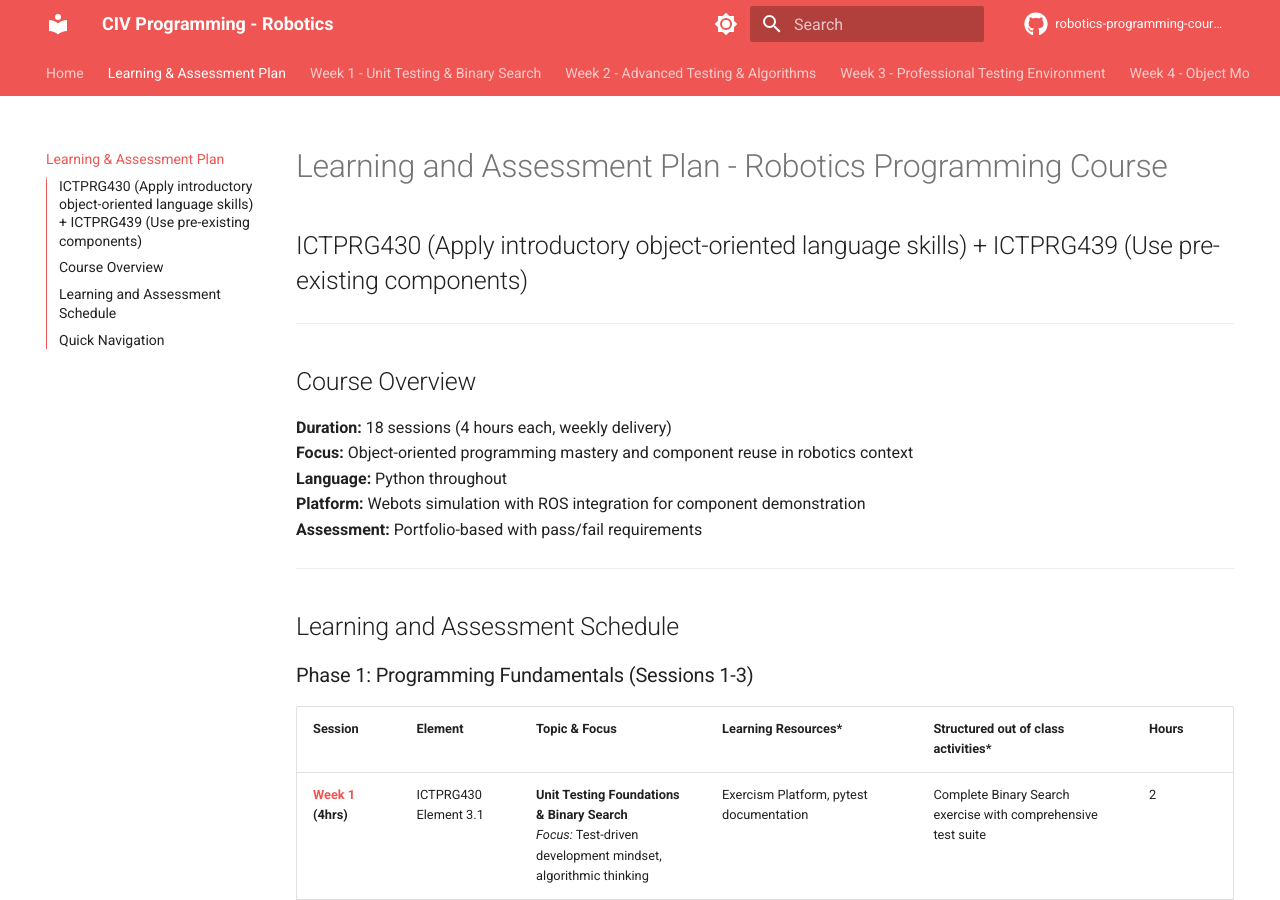
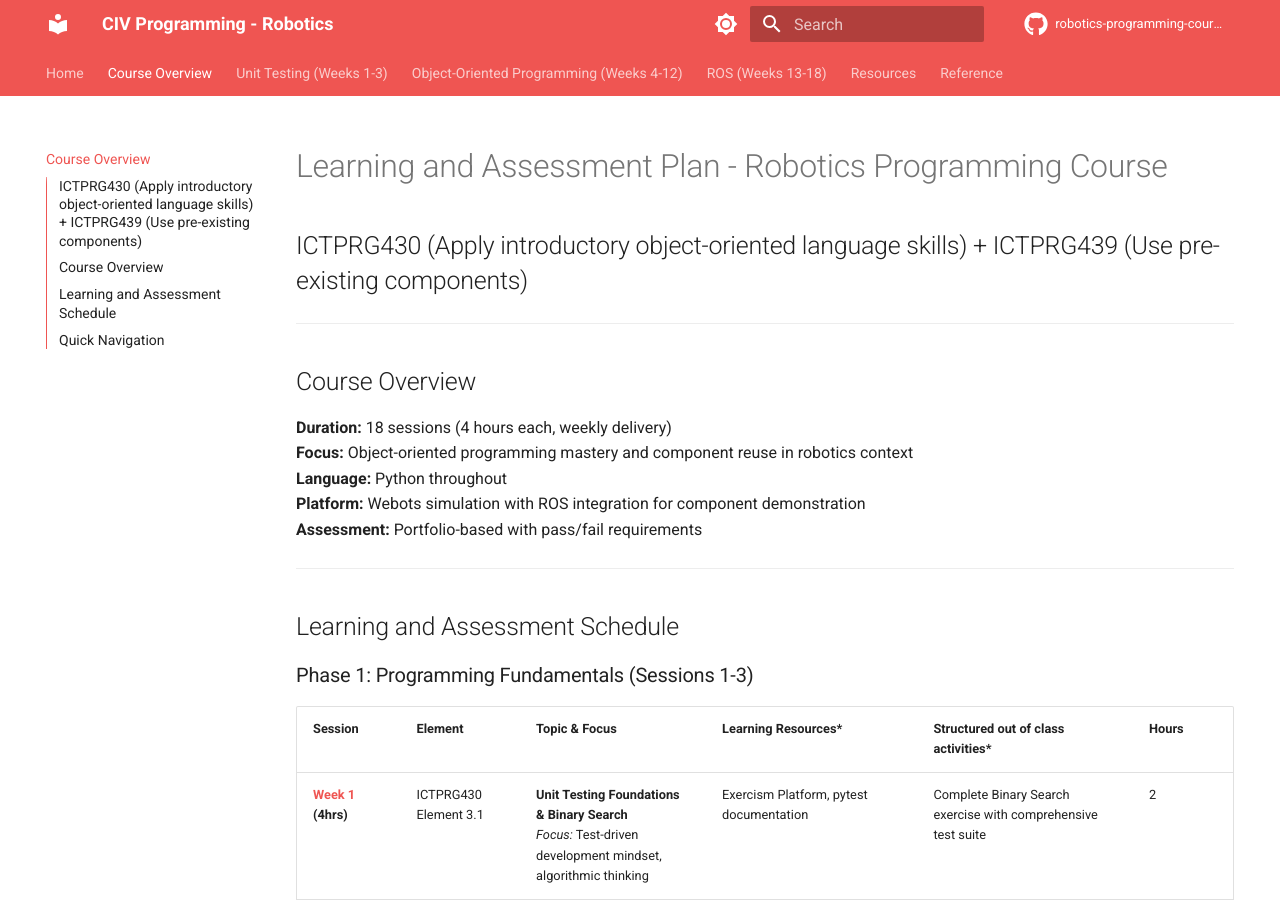
Before and after one commit to prgrobots/mkdocs-CIV-ROB, an MkDocs documentation site: the page built from docs/course-overview/revised_lap.md, in a window 1280 px wide and 900 px high. Built offline with MkDocs 1.6.1 and Material for MkDocs 9.7.7, drawn with Linux system fonts in a browser that asks for light colours; comment, search, counter and statistics services are not loaded; some of the changed lines change nothing that is shown.

Commit message:
session 7

```diff
--- a/docs/course-overview/revised_lap.md
+++ b/docs/course-overview/revised_lap.md
@@ -26,25 +26,25 @@
 
 ### Phase 2: Object-Oriented Programming Theory (Sessions 4-7)
 
-| Session      | Element               | Topic & Focus                                                                                                            | Learning Resources*                                             | Structured out of class activities*                                     | Hours |
-| ------------ | --------------------- | ------------------------------------------------------------------------------------------------------------------------ | --------------------------------------------------------------- | ----------------------------------------------------------------------- | ----- |
+| Session                                         | Element               | Topic & Focus                                                                                                            | Learning Resources*                                             | Structured out of class activities*                                     | Hours |
+| ----------------------------------------------- | --------------------- | ------------------------------------------------------------------------------------------------------------------------ | --------------------------------------------------------------- | ----------------------------------------------------------------------- | ----- |
 | **[Week 4](sessions/session-04.md)** **(4hrs)** | ICTPRG430 Element 2.1 | **Object Model & Class Fundamentals**<br/>*Focus:* Classes, objects, instantiation, instance variables/methods           | OOP programming fundamentals, class design principles           | Implement basic Robot class hierarchy with proper encapsulation         | 3     |
 | **[Week 5](sessions/session-05.md)** **(4hrs)** | ICTPRG430 Element 2.1 | **Advanced Class Features & Magic Methods**<br/>*Focus:* Properties, class methods, magic methods, operators             | Python magic methods documentation, operator overloading guides | Implement Robot class with full magic method suite and operators        | 3     |
 | **[Week 6](sessions/session-06.md)** **(4hrs)** | ICTPRG430 Element 2.1 | **Inheritance & Polymorphism Mastery**<br/>*Focus:* Class inheritance, super(), method resolution, polymorphic behaviors | Inheritance design patterns, polymorphism examples              | Design complete robot inheritance hierarchy with polymorphic interfaces | 4     |
-| **[Week 7](sessions/session-07.md)** **(4hrs)** | ICTPRG430 Element 2.2 | **File I/O & Documentation Standards**<br/>*Focus:* File operations, JSON/XML parsing, professional documentation        | Python file handling documentation, docstring conventions       | Implement configuration system with comprehensive documentation         | 3     |
+| **[Week 7](session-07.md)** **(4hrs)** | ICTPRG430 Element 2.2 | **File I/O & Documentation Standards**<br/>*Focus:* File operations, JSON/XML parsing, professional documentation        | Python file handling documentation, docstring conventions       | Implement configuration system with comprehensive documentation         | 3     |
 
 !!! warning "Portfolio 1 Assessment Point"
     **AT Task 1 - OOP Fundamentals Portfolio** (Due end of Week 7)
 
 ### Phase 3: Applied OOP Robotics (Sessions 8-12)
 
-| Session | Element | Topic & Focus | Learning Resources* | Structured out of class activities* | Hours |
-|---------|---------|---------------|-------------------|-----------------------------------|-------|
-| **[Week 8](sessions/session-08.md)** **(4hrs)** | ICTPRG430 Element 1.1 | **Felipe Lab 1 OOP Refactoring**<br/>*Focus:* Convert procedural robot movement to class-based architecture | Felipe Martins Lab 1, Webots Python API | Refactor Lab 1 using OOP principles with unit test integration | 3 |
-| **[Week 9](sessions/session-09.md)** **(4hrs)** | ICTPRG430 Element 2.1 | **Felipe Lab 2 OOP Implementation**<br/>*Focus:* Inheritance and sensor processing with line-following behavior | Felipe Martins Lab 2, sensor processing algorithms | Implement line-following robot with proper inheritance hierarchy | 4 |
-| **[Week 10](sessions/session-10.md)** **(4hrs)** | ICTPRG430 Element 2.1 | **Felipe Lab 3 OOP Navigation**<br/>*Focus:* Polymorphism and localization systems using OOP design | Felipe Martins Lab 3, localization algorithms | Create odometry-based navigation system with polymorphic interfaces | 4 |
-| **[Week 11](sessions/session-11.md)** **(4hrs)** | ICTPRG430 Element 3.1 | **Felipe Lab 4 OOP Control Systems**<br/>*Focus:* Advanced algorithms and testing in object-oriented framework | Felipe Martins Lab 4, PID control theory | Implement PID controller system with comprehensive testing | 3 |
-| **[Week 12](sessions/session-12.md)** **(4hrs)** | ICTPRG430 Element 4.1-4.2 | **Felipe Lab 5 OOP Mission Integration**<br/>*Focus:* Complete system integration and user acceptance | Felipe Martins Lab 5, behavior coordination | Complete mission-based robot system with full documentation | 4 |
+| Session                                          | Element                   | Topic & Focus                                                                                                   | Learning Resources*                                | Structured out of class activities*                                 | Hours |
+| ------------------------------------------------ | ------------------------- | --------------------------------------------------------------------------------------------------------------- | -------------------------------------------------- | ------------------------------------------------------------------- | ----- |
+| **[Week 8](sessions/session-08.md)** **(4hrs)**  | ICTPRG430 Element 1.1     | **Felipe Lab 1 OOP Refactoring**<br/>*Focus:* Convert procedural robot movement to class-based architecture     | Felipe Martins Lab 1, Webots Python API            | Refactor Lab 1 using OOP principles with unit test integration      | 3     |
+| **[Week 9](sessions/session-09.md)** **(4hrs)**  | ICTPRG430 Element 2.1     | **Felipe Lab 2 OOP Implementation**<br/>*Focus:* Inheritance and sensor processing with line-following behavior | Felipe Martins Lab 2, sensor processing algorithms | Implement line-following robot with proper inheritance hierarchy    | 4     |
+| **[Week 10](sessions/session-10.md)** **(4hrs)** | ICTPRG430 Element 2.1     | **Felipe Lab 3 OOP Navigation**<br/>*Focus:* Polymorphism and localization systems using OOP design             | Felipe Martins Lab 3, localization algorithms      | Create odometry-based navigation system with polymorphic interfaces | 4     |
+| **[Week 11](sessions/session-11.md)** **(4hrs)** | ICTPRG430 Element 3.1     | **Felipe Lab 4 OOP Control Systems**<br/>*Focus:* Advanced algorithms and testing in object-oriented framework  | Felipe Martins Lab 4, PID control theory           | Implement PID controller system with comprehensive testing          | 3     |
+| **[Week 12](sessions/session-12.md)** **(4hrs)** | ICTPRG430 Element 4.1-4.2 | **Felipe Lab 5 OOP Mission Integration**<br/>*Focus:* Complete system integration and user acceptance           | Felipe Martins Lab 5, behavior coordination        | Complete mission-based robot system with full documentation         | 4     |
 
 !!! warning "Portfolio 1 Assessment Point"
     **AT Task 2-5 - Applied OOP Robotics Portfolio** (Due progressively through Weeks 8-12)
--- a/mkdocs.yml
+++ b/mkdocs.yml
@@ -121,93 +121,41 @@
       custom_checkbox: true
   - pymdownx.tilde
 
-# Navigation structure
+# Navigation structure - Simplified and clean
 nav:
   - Home: index.md
-  - Learning & Assessment Plan: course-overview/revised_lap.md
-  - Week 1 - Unit Testing & Binary Search:
-    - Session 1: sessions/session-01.md
-    - Resources: downloads.md
-    - Assessment: assessment.md
-  - Week 2 - Advanced Testing & Algorithms:
-    - Session 2: sessions/session-02.md
-    - Resources: downloads.md
-    - Assessment: assessment.md
-  - Week 3 - Professional Testing Environment:
-    - Session 3: sessions/session-03.md
-    - Resources: downloads.md
-    - Assessment: assessment.md
-  - Week 4 - Object Model & Class Fundamentals:
-    - Session 4: sessions/session-04.md
-    - Theory Session: 'sessions/session-04/#1-why-object-oriented-programming-for-robotics'
-    - Hands-on Exercise: 'sessions/session-04/#hands-on-exercise-mock-ir-sensor-class'
-    - Live Demonstration: 'sessions/session-04/#live-demonstration-lidar-implementation-across-programming-paradigms'
-    - Extension Activity: 'sessions/session-04/#extension-activity-advanced-lidar-data-filtering'
-    - Lab Setup: 'sessions/session-04/#lab-1-webots-robot-simulator-setup'
-    - Resources: downloads.md
-    - Assessment: assessment.md
-  - Week 5 - Advanced Class Features:
-    - Session 5: sessions/session-05.md
-    - Resources: downloads.md
-    - Assessment: assessment.md
-  - Week 6 - Inheritance & Polymorphism:
-    - Session 6: sessions/session-06.md
-    - Resources: downloads.md
-    - Assessment: assessment.md
-  - Week 7 - File I/O & Documentation:
-    - Session 7: sessions/session-07.md
-    - Resources: downloads.md
-    - Assessment: assessment.md
-  - Week 8 - Felipe Lab 1 OOP Refactoring:
-    - Session 8: sessions/session-08.md
-    - Resources: downloads.md
-    - Assessment: assessment.md
-  - Week 9 - Felipe Lab 2 OOP Implementation:
-    - Session 9: sessions/session-09.md
-    - Resources: downloads.md
-    - Assessment: assessment.md
-  - Week 10 - Felipe Lab 3 OOP Navigation:
-    - Session 10: sessions/session-10.md
-    - Resources: downloads.md
-    - Assessment: assessment.md
-  - Week 11 - Felipe Lab 4 OOP Control Systems:
-    - Session 11: sessions/session-11.md
-    - Resources: downloads.md
-    - Assessment: assessment.md
-  - Week 12 - Felipe Lab 5 OOP Mission Integration:
-    - Session 12: sessions/session-12.md
-    - Resources: downloads.md
-    - Assessment: assessment.md
-  - Week 13 - ROS Component Analysis:
-    - Session 13: sessions/session-13.md
-    - Resources: downloads.md
-    - Assessment: assessment.md
-  - Week 14 - Component Evaluation:
-    - Session 14: sessions/session-14.md
-    - Resources: downloads.md
-    - Assessment: assessment.md
-  - Week 15 - Integration Planning:
-    - Session 15: sessions/session-15.md
-    - Resources: downloads.md
-    - Assessment: assessment.md
-  - Week 16 - ROS Component Integration:
-    - Session 16: sessions/session-16.md
-    - Resources: downloads.md
-    - Assessment: assessment.md
-  - Week 17 - System Assembly & Documentation:
-    - Session 17: sessions/session-17.md
-    - Resources: downloads.md
-    - Assessment: assessment.md
-  - Week 18 - Portfolio Review:
-    - Session 18: sessions/session-18.md
-    - Resources: downloads.md
+  - Course Overview: course-overview/revised_lap.md
+  - Unit Testing (Weeks 1-3):
+    - Week 1 - Unit Testing & Binary Search: sessions/session-01.md
+    - Week 2 - Advanced Testing & Algorithms: sessions/session-02.md
+    - Week 3 - Professional Testing Environment: sessions/session-03.md
+  - Object-Oriented Programming (Weeks 4-12):
+    - Week 4 - Object Model & Class Fundamentals: sessions/session-04.md
+    - Week 5 - Advanced Class Features: sessions/session-05.md
+    - Week 6 - Inheritance & Polymorphism: sessions/session-06.md
+    - Week 7 - File I/O & Documentation: sessions/session-07.md
+    - Week 8 - Lab 1 OOP Refactoring: sessions/session-08.md
+    - Week 9 - Lab 2 OOP Implementation: sessions/session-09.md
+    - Week 10 - Lab 3 OOP Navigation: sessions/session-10.md
+    - Week 11 - Lab 4 OOP Control Systems: sessions/session-11.md
+    - Week 12 - Lab 5 OOP Mission Integration: sessions/session-12.md
+  - ROS (Weeks 13-18):
+    - Week 13 - Component Analysis: sessions/session-13.md
+    - Week 14 - Component Evaluation: sessions/session-14.md
+    - Week 15 - Integration Planning: sessions/session-15.md
+    - Week 16 - Component Integration: sessions/session-16.md
+    - Week 17 - System Assembly & Documentation: sessions/session-17.md
+    - Week 18 - Portfolio Review: sessions/session-18.md
+  - Resources:
+    - Downloads: downloads.md
     - Assessment: assessment.md
   - Reference:
     - Glossary: glossary.md
 
+
 # Extra CSS and JS
-extra_css:
-  - stylesheets/custom.css
+# extra_css:
+#   - stylesheets/custom.css
 
 extra_javascript:
   - javascripts/mathjax.js
```
Also changed, not shown: docs/sessions/session-04.md (+1 -1 lines), docs/index.md (line endings or trailing spaces), 2 other files.
